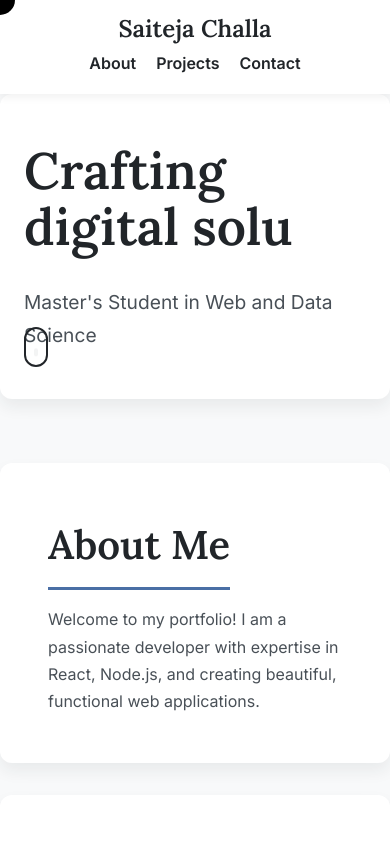
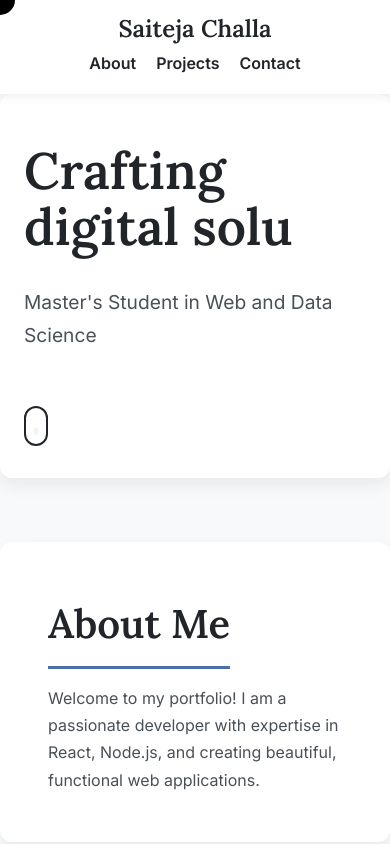
Before and after one commit to Saiteja2003/react-portfolio, a React (Vite) app: page / in a window 390 px wide. Shown: the top 844 px of the page. Built offline with nearby package versions, Linux system fonts and the light colour scheme.

Commit message:
Created buffer for better visual scrol effect

```diff
--- a/src/components/Home.module.css
+++ b/src/components/Home.module.css
@@ -50,3 +50,10 @@
     opacity: 0;
   }
 }
+@media (max-width: 767px) {
+  .homeContainer {
+    /* This adds a buffer at the bottom of the screen,
+       pushing the button up and giving the text more room. */
+    padding-bottom: 15vh;
+  }
+}
```
